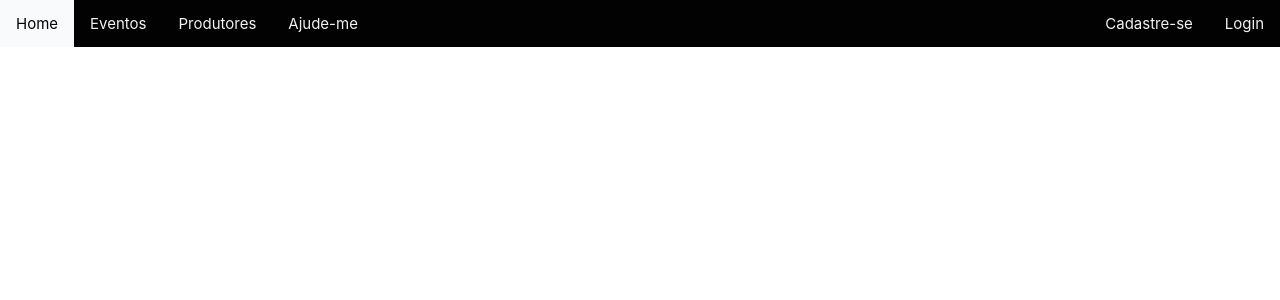
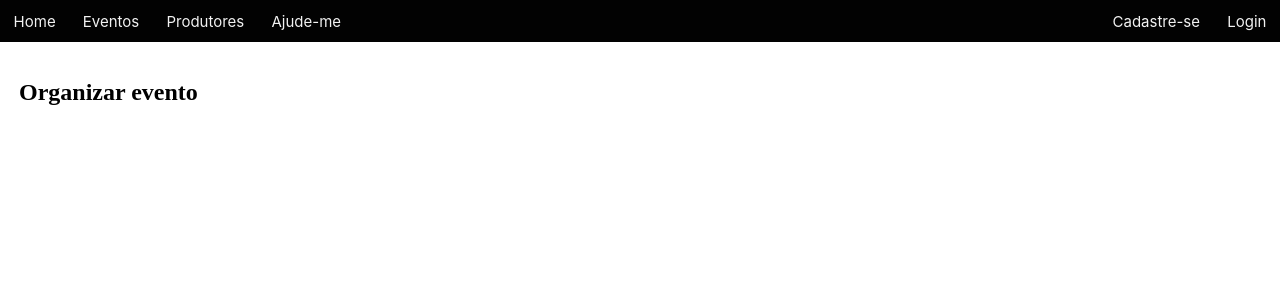
Before and after one commit to LucasSilva01/focus-event, a Next.js app: page / in a window 1280 px wide. Shown: the top 300 px of the page. Built offline with nearby package versions, Linux system fonts and the light colour scheme.

Commit message:
updated navigation bar

```diff
--- a/pages/index.js
+++ b/pages/index.js
@@ -2,6 +2,7 @@ import styles from '../styles/Home.module.css'
 
 export default function Home() {
   return (
+    <div>
       <div className = {styles.navbar}>
         <a href = "#">Home</a>
         <a href = "#">Eventos</a>
@@ -16,5 +17,12 @@ export default function Home() {
           <a href = "#">Cadastre-se</a>
         </div>
       </div>
+
+      <div className = {styles.groupElements}>
+        <div className = {styles.organize}>
+          <a href = "#">Organizar evento</a>
+        </div>
+      </div>
+    </div>
   )
 }
--- a/styles/Home.module.css
+++ b/styles/Home.module.css
@@ -112,26 +112,27 @@
 }
 
 .navbar{
+
   background-color: #020202;
   overflow: hidden;
 }
 
 .navbar a{
+  margin: 0.1rem;
   float: left;
   color: #f2f2f2;
-  text-align: left;
-  padding: 14px 16px;
+  text-align: center;
+  padding: 10px 12px;
   font-size: 15px;
 }
 
 .navbar a:hover{
   background-color: #f8fafc;
   color:#020202;
+  border-radius: 12px;
 }
 
-
-
- .card {
+.card {
   margin: 1rem;
   flex-basis: 45%;
   padding: 1.5rem;
@@ -148,5 +149,47 @@
 }
 
 .button{
+  color: inherit;
   float: right;
+
+  border-radius: 12px;
 }
+
+.button a:hover{
+  background-color: #02ce13;
+  color:#f8f8f8;
+  border-radius: 12px;
+}
+
+.organize{
+
+  font-family: Leckerli One;
+  font-size: 24px;
+  line-height: 32px;
+
+  color: #000000;
+
+}
+
+.groupElements{
+
+  margin: 2rem 1rem ;
+
+  border-radius:18px;
+  display:inline-block;
+
+  font-family:Verdana;
+  font-weight:bold;
+  font-size:13px;
+  padding: 2px 3px;
+
+}
+
+
+
+.groupElements a:hover{
+  background-color: #0f4720;
+  color: #02ce13;
+  border-radius: 18px;
+  padding: 5px 10px;
+}
```
Lines whose indentation alone changed are shown as unchanged.
